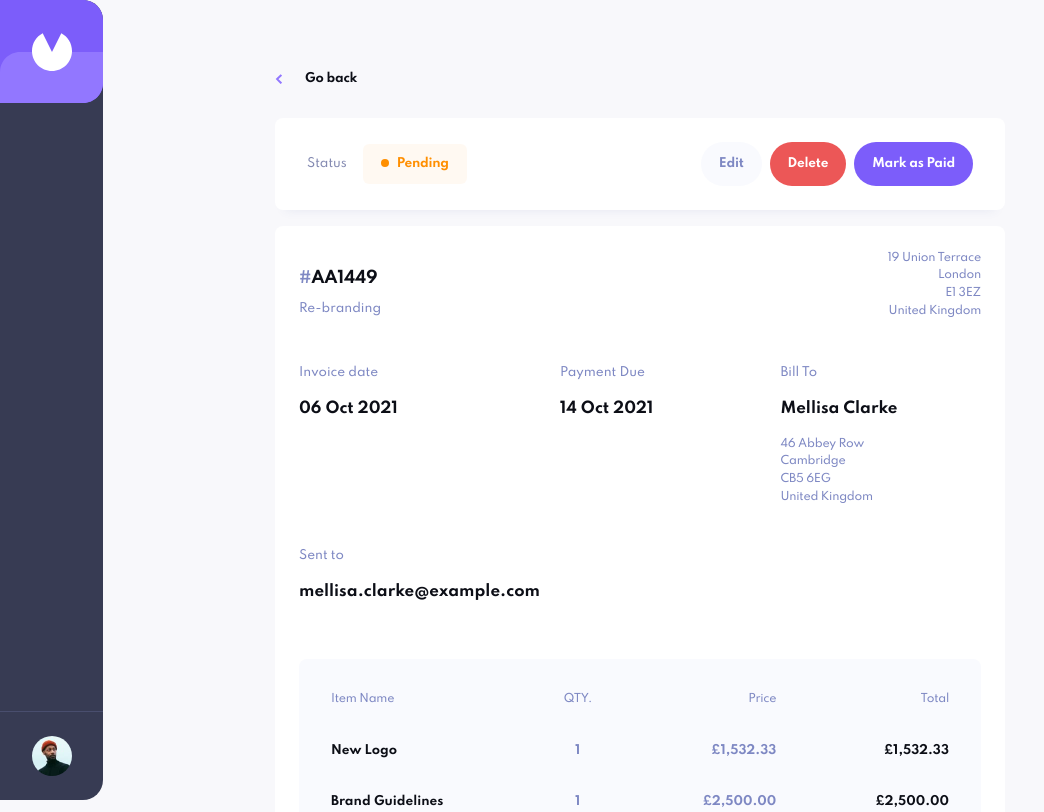
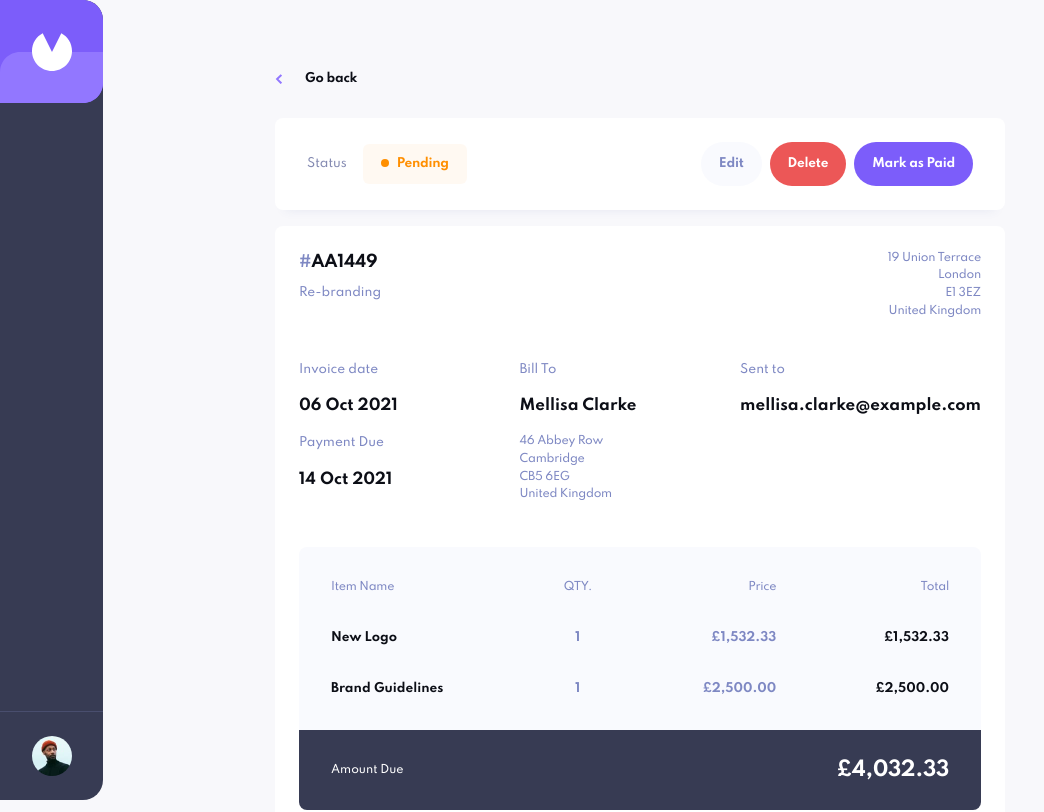
Before and after one commit to agrajy10/invoice-app, a React (Vite) app: page /AA1449 in a window 1280 px wide. Shown: the top 812 px of the page, without its empty margins (0-1044 px from the left). Built offline with nearby package versions, Linux system fonts and the light colour scheme.

Commit message:
Re-organized folder structure Invoice details layout correction

```diff
--- a/src/App.jsx
+++ b/src/App.jsx
@@ -4,8 +4,8 @@ import 'normalize.css';
 
 import GlobalStyle from './styles/globalStyles';
 import Header from './components/Header/Header';
-import Home from './components/Home';
-import InvoiceDetails from './components/InvoiceDetails';
+import Home from './pages/Home';
+import InvoiceDetails from './pages/InvoiceDetails';
 import Drawer from './components/Drawer';
 
 import { AppContext } from './context/AppContext';
--- a/src/components/InvoiceItem/InvoiceItem.jsx
+++ b/src/components/InvoiceItem.jsx
@@ -3,10 +3,10 @@ import { Link } from 'react-router-dom';
 
 import InvoiceStatusBadge from './InvoiceStatusBadge';
 
-import deviceSize from '../../styles/breakpoints';
-import { formatDate, formatPrice } from '../../utils/utils';
+import deviceSize from '../styles/breakpoints';
+import { formatDate, formatPrice } from '../utils/utils';
 
-import { ReactComponent as IconArrowRight } from '../../assets/icon-arrow-right.svg';
+import { ReactComponent as IconArrowRight } from '../assets/icon-arrow-right.svg';
 
 const Wrapper = styled(Link)`
   position: relative;
--- a/src/components/Home.jsx
+++ b/src/pages/Home.jsx
@@ -1,10 +1,10 @@
 import { useContext } from 'react';
 import styled from 'styled-components';
 
-import MainContainer from './MainContainer';
-import InvoiceItem from './InvoiceItem/InvoiceItem';
-import FilterDropdown from './FilterDropdown';
-import Button from './Button';
+import MainContainer from '../layout/MainContainer';
+import InvoiceItem from '../components/InvoiceItem';
+import FilterDropdown from '../components/FilterDropdown';
+import Button from '../components/Button';
 
 import { AppContext } from '../context/AppContext';
 
@@ -12,7 +12,7 @@ import { OPEN_DRAWER } from '../actions';
 
 import deviceSize from '../styles/breakpoints';
 
-const MainContainerTop = styled.div`
+const HomeHeader = styled.div`
   display: flex;
   align-items: center;
   justify-content: flex-start;
@@ -67,7 +67,7 @@ function Home() {
   const { filteredInvoices, dispatch } = useContext(AppContext);
   return (
     <MainContainer>
-      <MainContainerTop>
+      <HomeHeader>
         <div>
           <Heading>Invoices</Heading>
           <InvoicesCount>{filteredInvoices.length} invoices</InvoicesCount>
@@ -76,7 +76,7 @@ function Home() {
         <NewInvoiceButton icon={true} onClick={() => dispatch({ type: OPEN_DRAWER })}>
           New <span>Invoice</span>
         </NewInvoiceButton>
-      </MainContainerTop>
+      </HomeHeader>
       {filteredInvoices.length > 0 && (
         <InvoicesList>
           {filteredInvoices.map((invoice) => (
--- a/src/components/InvoiceDetails.jsx
+++ b/src/pages/InvoiceDetails.jsx
@@ -2,13 +2,13 @@ import { useState, useEffect, useContext } from 'react';
 import { Link, useParams } from 'react-router-dom';
 import styled from 'styled-components';
 
-import MainContainer from './MainContainer';
-import InvoiceStatusBadge from './InvoiceItem/InvoiceStatusBadge';
-import InvoiceInfo from './InvoiceInfo';
-import InvoiceItemsTableMobile from './InvoiceItemsTableMobile';
-import InvoiceItemsTable from './InvoiceItemsTable';
-import Button from './Button';
-import DeleteInvoiceModal from './DeleteInvoiceModal';
+import MainContainer from '../layout/MainContainer';
+import InvoiceStatusBadge from '../components/InvoiceStatusBadge';
+import InvoiceInfo from '../components/InvoiceInfo';
+import InvoiceItemsTableMobile from '../components/InvoiceItemsTableMobile';
+import InvoiceItemsTable from '../components/InvoiceItemsTable';
+import Button from '../components/Button';
+import DeleteInvoiceModal from '../components/DeleteInvoiceModal';
 
 import { AppContext } from '../context/AppContext';
 
@@ -85,20 +85,31 @@ const DetailsCard = styled.main`
 
 const DetailsCardGrid = styled.div`
   display: grid;
-  grid-template-columns: repeat(2, 1fr);
+  grid-template-columns: 1fr 1fr;
+  grid-template-areas:
+    'nameid nameid'
+    'senderaddress senderaddress'
+    'invoicedates clientnameaddress'
+    'clientemail clientemail';
   gap: 30px 20px;
   margin-bottom: 40px;
-  .invoice-id-name,
-  .sender-address,
+  .invoice-id-name {
+    grid-area: nameid;
+  }
+  .sender-address {
+    grid-area: senderaddress;
+  }
+  .invoice-dates {
+    grid-area: invoicedates;
+  }
   .client-email {
-    grid-column: 1/3;
+    grid-area: clientemail;
   }
   @media screen and (min-width: ${deviceSize.md}) {
     grid-template-columns: repeat(3, 1fr);
-    .sender-address,
-    .client-email {
-      grid-column: auto;
-    }
+    grid-template-areas:
+      'nameid nameid senderaddress'
+      'invoicedates clientnameaddress clientemail';
   }
 `;
 
@@ -112,6 +123,7 @@ const InvoiceID = styled.p`
   color: #0c0e16;
   letter-spacing: -0.23px;
   margin-bottom: 4px;
+  margin: 0;
   &:before {
     content: '#';
     color: #7e88c3;
@@ -194,6 +206,7 @@ function InvoiceDetails() {
                 <br />
                 {invoice.senderAddress.country}
               </SenderAddress>
+              <div className="invoice-dates">
                 <InvoiceInfo
                   className="created-at"
                   label="Invoice date"
@@ -204,7 +217,8 @@ function InvoiceDetails() {
                   label="Payment Due"
                   value={formatDate(invoice.paymentDue)}
                 />
-              <div>
+              </div>
+              <div className="client-name-address">
                 <InvoiceInfo className="client-name" label="Bill To" value={invoice.clientName} />
                 <InvoiceInfo className="client-address">
                   <address>
```
Also changed, not shown: src/components/InvoiceStatusBadge.jsx (renamed from src/components/InvoiceItem/InvoiceStatusBadge.jsx), src/layout/MainContainer.jsx (renamed from src/components/MainContainer.jsx). Lines whose indentation alone changed are shown as unchanged.
